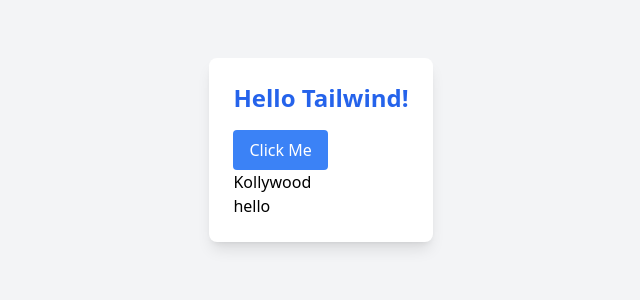
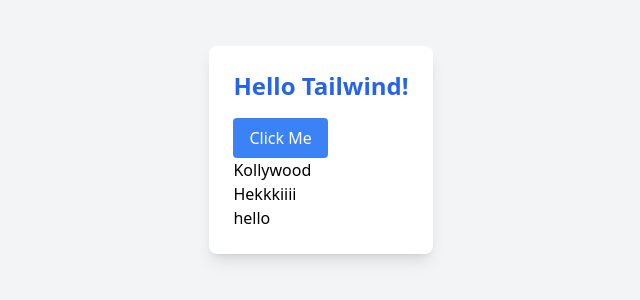
Before and after one commit to prakash5533/sample, a plain HTML site: page index.html in a window 1280 px wide. Shown: the part 250-550 px from the top of the page, without its empty margins (319-959 px from the left). Drawn offline with nearby package versions, Linux system fonts and the light colour scheme.

Commit message:
Added the h1

```diff
--- a/index.html
+++ b/index.html
@@ -14,6 +14,7 @@
       Click Me
     </button>
     <p class="text-5 ">Kollywood</p>
+    <h1>Hekkkiiii</h1>
     <h3 class="p-">
       hello
     </h3>
```
